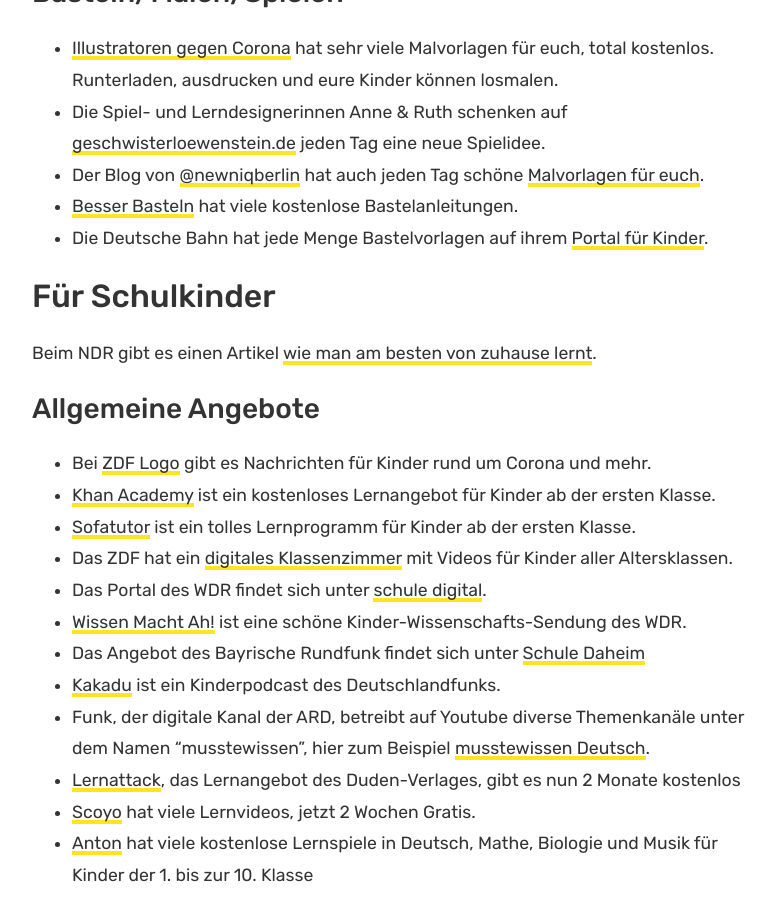
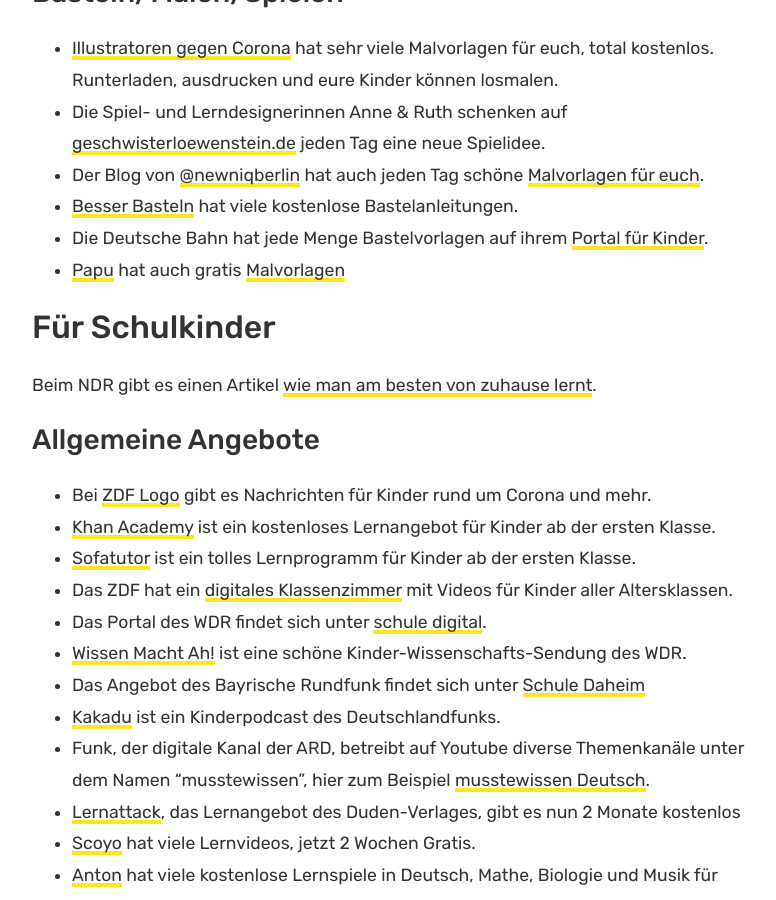
Before and after one commit to papiberlin/website, a Jekyll site: the page built from _posts/2020-03-16-corona-resources.md, in a window 1280 px wide and 900 px high, scrolled down 1741 px. Shown: the whole window, without its empty margins (433-1209 px from the left). Built offline with Jekyll 4.4.1, drawn with Linux system fonts in a browser that asks for light colours.

Commit message:
added more malvorlagen

```diff
--- a/_posts/2020-03-16-corona-resources.md
+++ b/_posts/2020-03-16-corona-resources.md
@@ -38,6 +38,7 @@
 * Der Blog von [@newniqberlin](https://instagram.com/newniqberlin/) hat auch jeden Tag schöne [Malvorlagen für euch](https://www.newniq.com/allgemein/malvorlagen-fuer-kinder-gegen-den-corona-kollar/).
 * [Besser Basteln](http://besserbasteln.de/) hat viele kostenlose Bastelanleitungen.
 * Die Deutsche Bahn hat jede Menge Bastelvorlagen auf ihrem [Portal für Kinder](https://www.olis-bahnwelt.de/spiele-und-basteln).
+* [Papu](https://papustories.com/) hat auch gratis [Malvorlagen](https://papustories.com/pages/coloring-pages)
 
 ## Für Schulkinder
 
```
